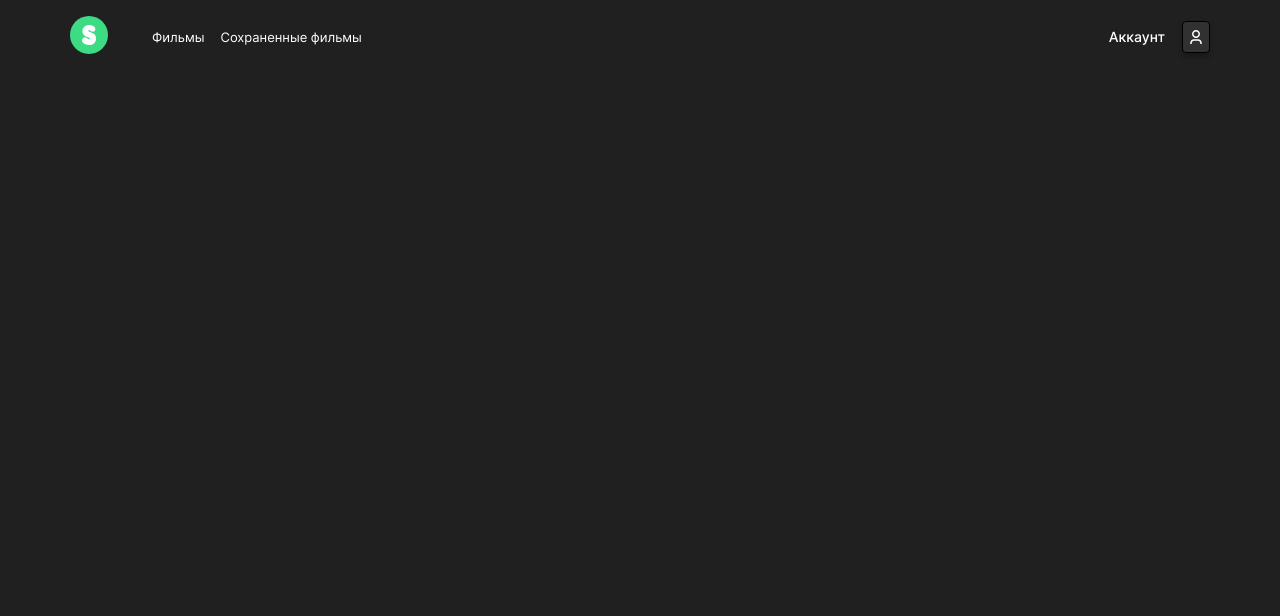
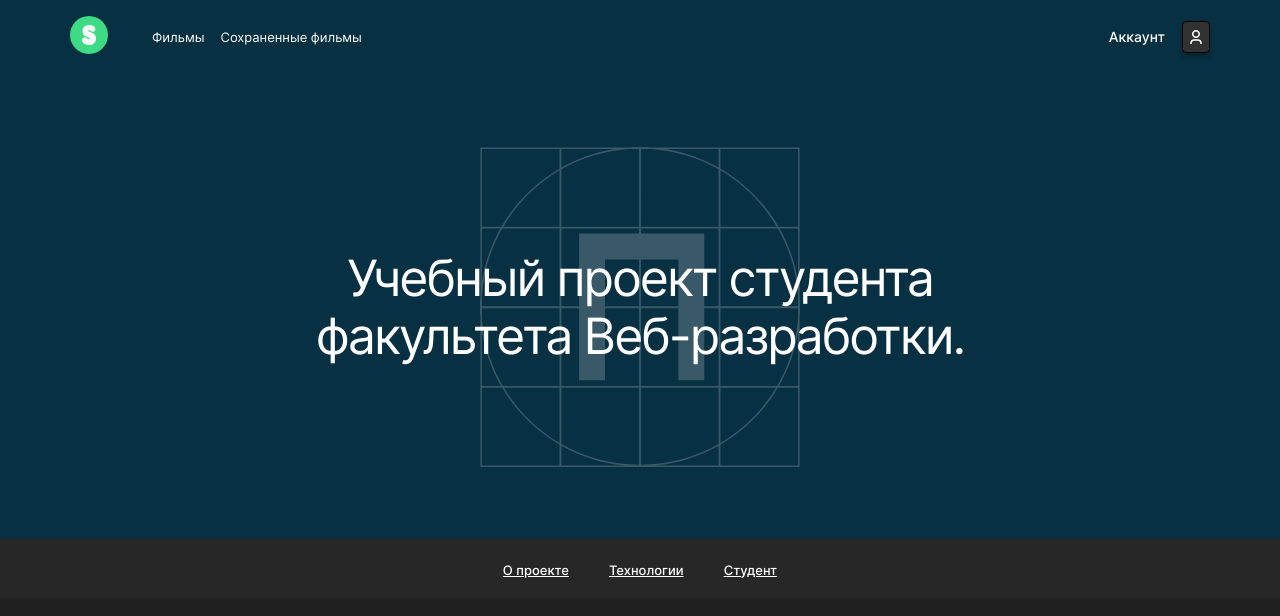
Before and after one commit to VladYevtushenko/movies-explorer-frontend, a React app: page / in a window 1280 px wide. Built offline with nearby package versions, Linux system fonts and the light colour scheme.

Commit message:
develop promo

```diff
--- a/src/components/Header/Header.css
+++ b/src/components/Header/Header.css
@@ -6,6 +6,10 @@
     justify-content: space-between;
     padding: 0 70px;
     /* margin: 0 auto; */
+}
+
+.header_main {
+    background-color: #073042;
 }
 
 .header__logo {
@@ -22,7 +26,7 @@
     transition: .2s;
 }
 
-@media screen and (max-width: 767px) {
+@media screen and (max-width: 769px) {
     .header {
         padding: 0 30px;
     }
--- a/src/components/Header/Header.js
+++ b/src/components/Header/Header.js
@@ -6,7 +6,7 @@ import logo from '../../images/logo.svg';
 
 export const Header = () => {
     return (
-        <header className='header'>
+        <header className='header header_main'>
             <Link to='/'>
                 <img className='header__logo' src={logo} alt='logo' />
             </Link>
--- a/src/components/Main/Main.js
+++ b/src/components/Main/Main.js
@@ -1,12 +1,15 @@
 import React from 'react';
 import { Header } from '../Header/Header';
 import './Main.css';
+import { Promo } from './Promo/Promo'
 
 export const Main = () => {
     return (
         <>
             <Header />
-            <main className='main'></main>
+            <main className='main'>
+                <Promo />
+            </main>
         </>
     );
 };
--- /dev/null
+++ b/src/components/Main/NavTab/NavTab.css
@@ -0,0 +1,39 @@
+.navi {
+    width: 100%;
+    height: 66px;
+    background-color: #272727;
+    display: flex;
+    justify-content: center;
+}
+
+.navi__list {
+    margin: 0;
+    padding: 0;
+    display: flex;
+    width: 320px;
+    justify-content: center;
+    align-self: center;
+    gap: 40px;
+}
+
+.navi__item {
+    list-style: none;
+}
+
+.navi__link {
+    text-decoration: underline;
+    color: #ffffff;
+    font-style: normal;
+    font-size: 13px;
+    line-height: 16px;
+    font-weight: 500;
+}
+
+@media screen and (max-width: 380px) {
+    .navi__list {
+        gap: 24px;
+    }
+    .navi__link {
+        font-size: 11px;
+    }
+}
--- /dev/null
+++ b/src/components/Main/NavTab/NavTab.js
@@ -0,0 +1,25 @@
+import './NavTab.css';
+
+export const NavTab = () => {
+    return (
+        <nav className='navi'>
+            <ul className='navi__list'>
+                <li className='navi__item'>
+                    <a className='navi__link' href='#about-project'>
+                        О проекте
+                    </a>
+                </li>
+                <li className='navi__item'>
+                    <a className='navi__link' href='#about-project'>
+                        Технологии
+                    </a>
+                </li>
+                <li className='navi__item'>
+                    <a className='navi__link' href='#about-project'>
+                        Студент
+                    </a>
+                </li>
+            </ul>
+        </nav>
+    );
+};
--- /dev/null
+++ b/src/components/Main/Promo/Promo.css
@@ -0,0 +1,49 @@
+.promo {
+    width: 100%;
+    display: flex;
+    flex-direction: column;
+    justify-content: center;
+    align-items: center;
+    background-color: #073042;
+    height: 524px;
+}
+
+.promo__container {
+    width: 100%;
+    height: 100%;
+    display: flex;
+    justify-content: center;
+    align-items: center;
+    background-image: url(../../../images/pic__COLOR_landing-logo.svg);
+    background-repeat: no-repeat;
+    background-position: center;
+}
+
+.promo__title {
+    max-width: 730px;
+    text-align: center;
+    font-weight: 400;
+    font-style: normal;
+    font-size: 50px;
+    line-height: 58px;
+    letter-spacing: -0.04em;
+}
+
+@media screen and (max-width: 769px) {
+    .promo {
+        height: 784px;
+    }
+}
+
+@media screen and (max-width: 360px) {
+    .promo__container {
+        background-size: 248px;
+    }
+}
+
+@media screen and (max-width: 489px) {
+    .promo__title {
+        font-size: 31px;
+        line-height: 39px;
+    }
+}
--- /dev/null
+++ b/src/components/Main/Promo/Promo.js
@@ -0,0 +1,16 @@
+import './Promo.css';
+import { NavTab } from '../NavTab/NavTab';
+
+export const Promo = () => {
+    return (
+        <section className='promo'>
+            <div className='promo__container'>
+                <h1 className='promo__title'>
+                    Учебный проект студента
+                    факультета Веб-разработки.
+                </h1>
+            </div>
+            <NavTab />
+        </section>
+    );
+};
```
Also changed, not shown: src/images/pic__COLOR_landing-logo.svg (added).
